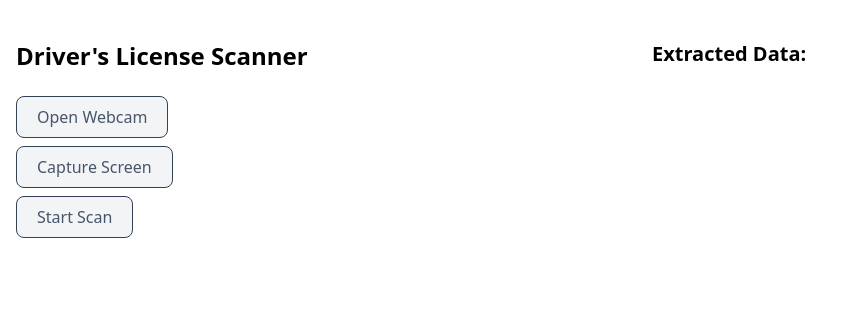
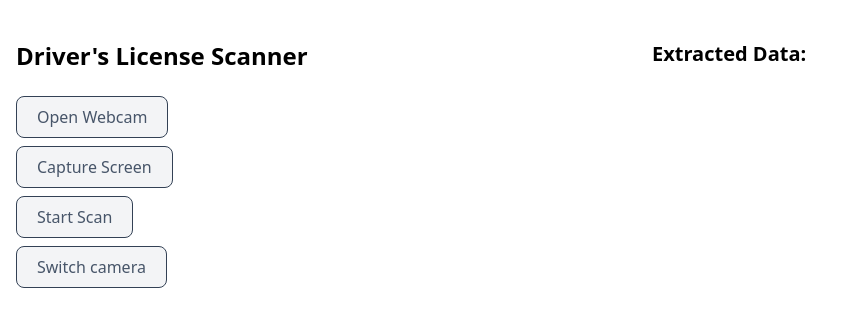
Before and after one commit to JunaidSahar/driving-licence-scaner, a Vue app: page / in a window 1280 px wide. Shown: the top 326 px of the page, without its empty margins (0-852 px from the left). Built offline with nearby package versions, Linux system fonts and the light colour scheme.

Commit message:
add switch to back cam mode

```diff
--- a/src/App.vue
+++ b/src/App.vue
@@ -27,6 +27,13 @@
           :disabled="!showImage"
         >
           Start Scan
+        </button>
+
+        <button
+          class="bg-gray-100 border border-slate-700 px-5 py-2 rounded-lg text-slate-600"
+          @click="(toggleCamera = !toggleCamera), openWebcam"
+        >
+          Switch camera
         </button>
       </div>
       <div class="w-full">
@@ -78,6 +85,8 @@ const capturedImage = ref("");
 
 let stream;
 
+const toggleCamera = ref(true);
+
 const openWebcam = () => {
   const video = document.getElementById("video");
   if (!video) {
@@ -86,7 +95,11 @@ const openWebcam = () => {
   }
 
   navigator.mediaDevices
-    .getUserMedia({ video: true })
+    .getUserMedia({
+      video: {
+        facingMode: { exact: toggleCamera.value ? "user" : "environment" },
+      },
+    })
     .then((str) => {
       video.srcObject = str;
       video.play();
```
Also changed, not shown: public/did.PNG (added).
